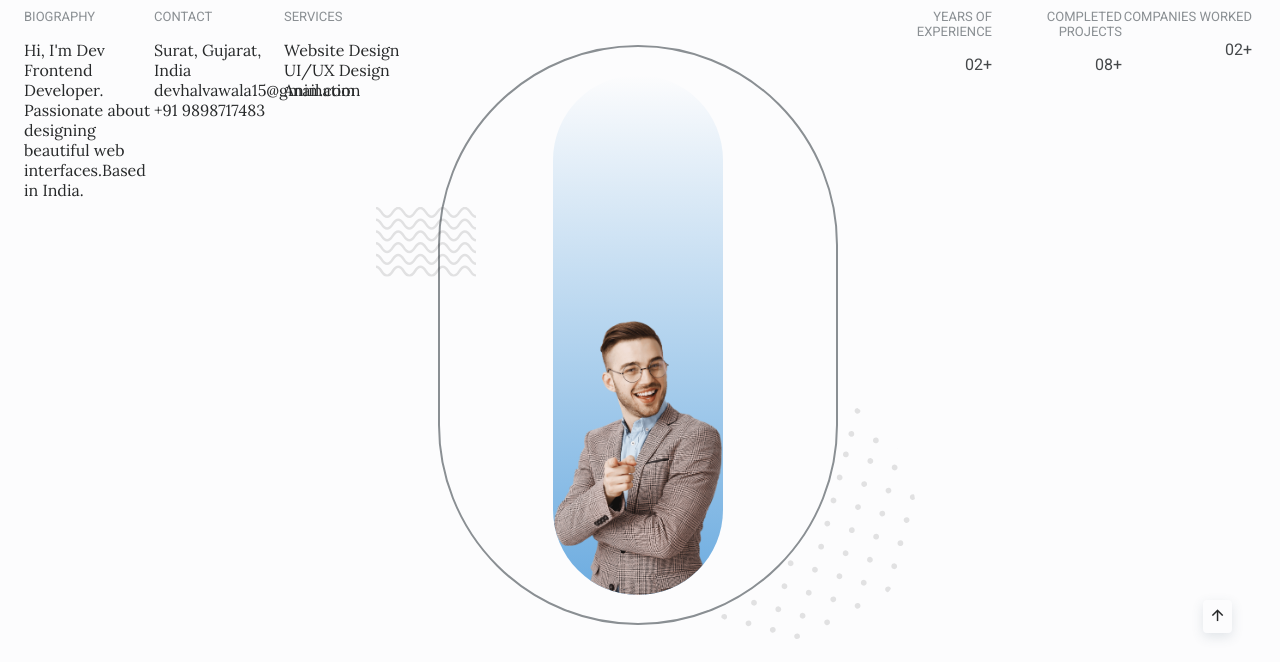
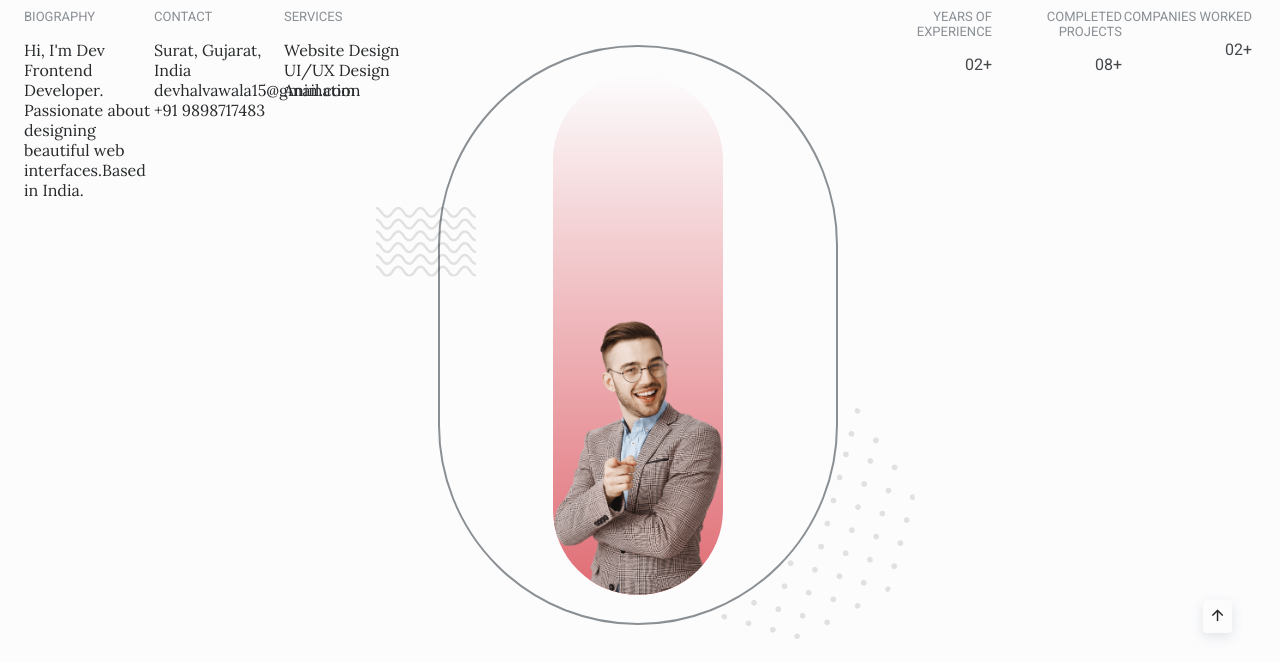
Before and after one commit to DevHalvawala/Dev-Portfolio, a plain HTML site: page Dev-Portfolio/index.html in a window 1280 px wide. Shown: the part 407-1069 px from the top of the page. Drawn offline with nearby package versions, Linux system fonts and the light colour scheme.

Commit message:
commit_51

```diff
--- a/Dev-Portfolio/assets/css/styles.css
+++ b/Dev-Portfolio/assets/css/styles.css
@@ -17,8 +17,8 @@
   /* Change the first number */
   /* Blue: 207 - Purple: 250 - Pink: 356 - Teal: 174 */
   --gradient-color: linear-gradient(180deg,
-                      hsla(207, 48%, 72%, 0),
-                      hsla(207, 65%, 65%, 1));
+                      hsla(356, 48%, 72%, 0),
+                      hsla(356, 65%, 65%, 1));
 
   /*========== Font and typography ==========*/
   /*.5rem = 8px | 1rem = 16px ...*/
```
